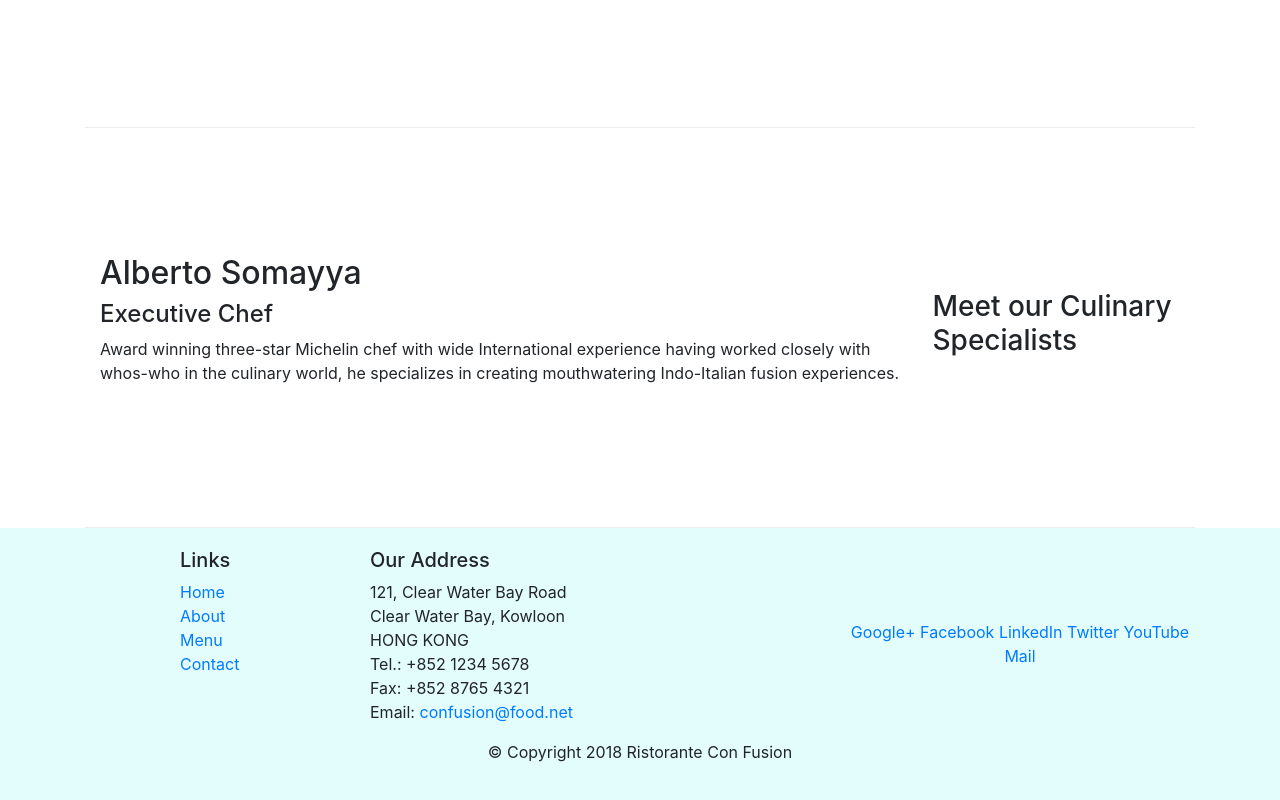
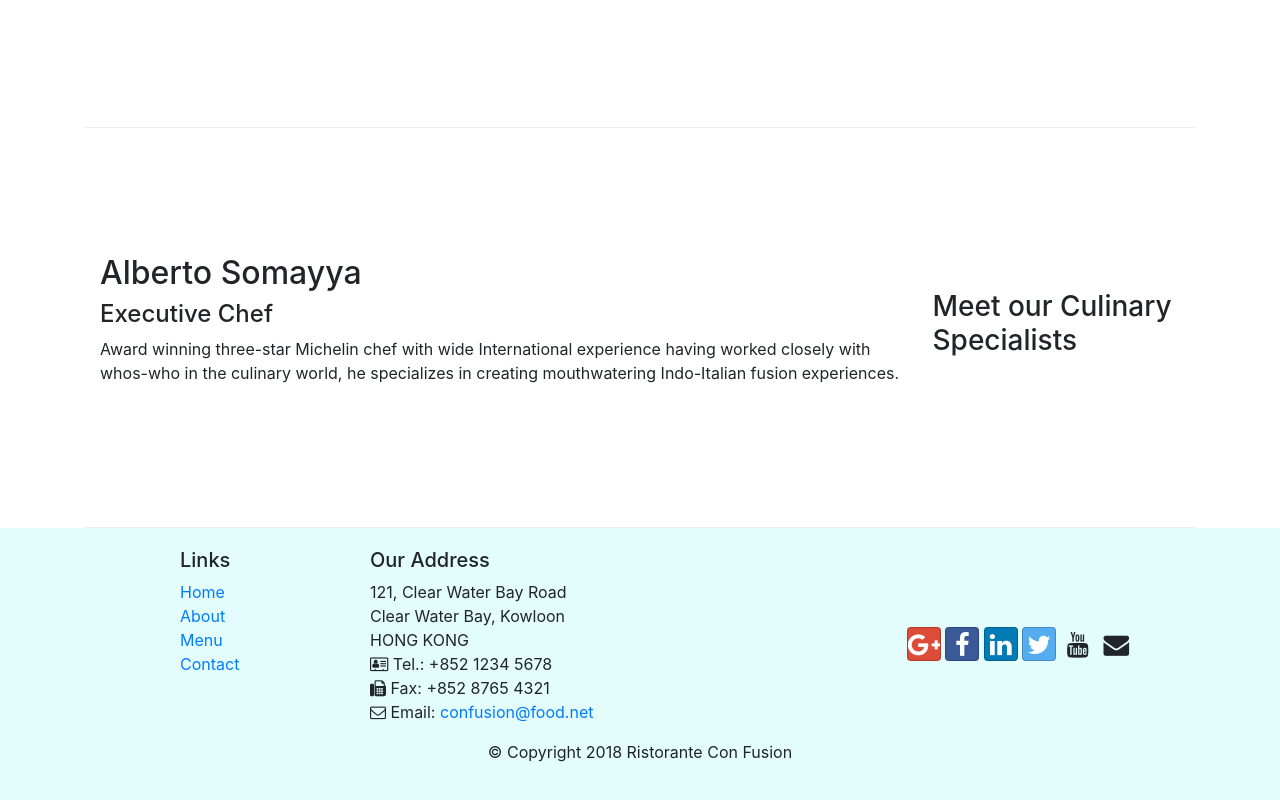
Before and after one commit to Koundinya-noob/conFusion, a website: page index.html in a window 1280 px wide. Shown: the part 1006-1806 px from the top of the page. Drawn offline with nearby package versions, Linux system fonts and the light colour scheme.

Commit message:
Icon fonts

```diff
--- a/index.html
+++ b/index.html
@@ -9,6 +9,8 @@
 
     <!-- Bootstrap CSS -->
     <link rel="stylesheet" href="node_modules/bootstrap/dist/css/bootstrap.min.css">
+    <link rel="stylesheet" type="text/css" href="node_modules/font-awesome/css/font-awesome.min.css">
+    <link rel="stylesheet" type="text/css" href="node_modules/bootstrap-social/bootstrap-social.css">
     <link rel="stylesheet" href="css/styles.css">
     <title>Ristorante Con Fusion</title>
 </head>
@@ -22,10 +24,10 @@
             <a class="navbar-brand mr-auto" href="#">Ristorante Con Fusion</a>
             <div class="collapse navbar-collapse" id="Navbar">
                 <ul class="navbar-nav mr-auto">
-                    <li class="nav-item active"><a class="nav-link" href="#">Home</a></li>
-                    <li class="nav-item"><a class="nav-link" href="./aboutus.html">About</a></li>
-                    <li class="nav-item"><a class="nav-link" href="#">Menu</a></li>
-                    <li class="nav-item"><a class="nav-link" href="#">Contact</a></li>
+                    <li class="nav-item active"><a class="nav-link" href="#"><span class="fa fa-home"></span> Home</a></li>
+                    <li class="nav-item"><a class="nav-link" href="./aboutus.html"><span class="fa fa-info"></span> About</a></li>
+                    <li class="nav-item"><a class="nav-link" href="#"><span class="fa fa-list"></span> Menu</a></li>
+                    <li class="nav-item"><a class="nav-link" href="#"><span class="fa fa-address-book"></span> Contact</a></li>
                 </ul>
             </div>
         </div>
@@ -95,19 +97,19 @@
 		              121, Clear Water Bay Road<br>
 		              Clear Water Bay, Kowloon<br>
 		              HONG KONG<br>
-		              Tel.: +852 1234 5678<br>
-		              Fax: +852 8765 4321<br>
-		              Email: <a href="mailto:confusion@food.net">confusion@food.net</a>
+		              <span class="fa fa-address-card-o"></span> Tel.: +852 1234 5678<br>
+		              <span class="fa fa-fax"></span> Fax: +852 8765 4321<br>
+		              <span class="fa fa-envelope-o"></span> Email: <a href="mailto:confusion@food.net">confusion@food.net</a>
 		           </address>
                 </div>
                 <div class="col-12 col-sm-4 align-self-center">
                     <div class="text-center">
-                        <a href="http://google.com/+">Google+</a>
-                        <a href="http://www.facebook.com/profile.php?id=">Facebook</a>
-                        <a href="http://www.linkedin.com/in/">LinkedIn</a>
-                        <a href="http://twitter.com/">Twitter</a>
-                        <a href="http://youtube.com/">YouTube</a>
-                        <a href="mailto:">Mail</a>
+                         <a class="btn btn-social-icon btn-google" href="http://google.com/+"><i class="fa fa-google-plus"></i></a>
+                        <a class="btn btn-social-icon btn-facebook" href="http://www.facebook.com/profile.php?id="><i class="fa fa-facebook"></i></a>
+                        <a class="btn btn-social-icon btn-linkedin" href="http://www.linkedin.com/in/"><i class="fa fa-linkedin"></i></a>
+                        <a class="btn btn-social-icon btn-twitter" href="http://twitter.com/"><i class="fa fa-twitter"></i></a>
+                        <a class="btn btn-social-icon btn-youtube" href="http://youtube.com/"><i class="fa fa-youtube"></i></a>
+                        <a class="btn btn-social-icon" href="mailto:"><i class="fa fa-envelope fa-xl"></i></a>
                     </div>
                 </div>
            </div>
--- a/package.json
+++ b/package.json
@@ -15,6 +15,8 @@
   },
   "dependencies": {
     "bootstrap": "^4.5.2",
+    "bootstrap-social": "^5.1.1",
+    "font-awesome": "^4.7.0",
     "jquery": "^3.5.1",
     "popper.js": "^1.12.9"
   }
```
Also changed, not shown: aboutus.html (+15 -13 lines), 1 other file.
